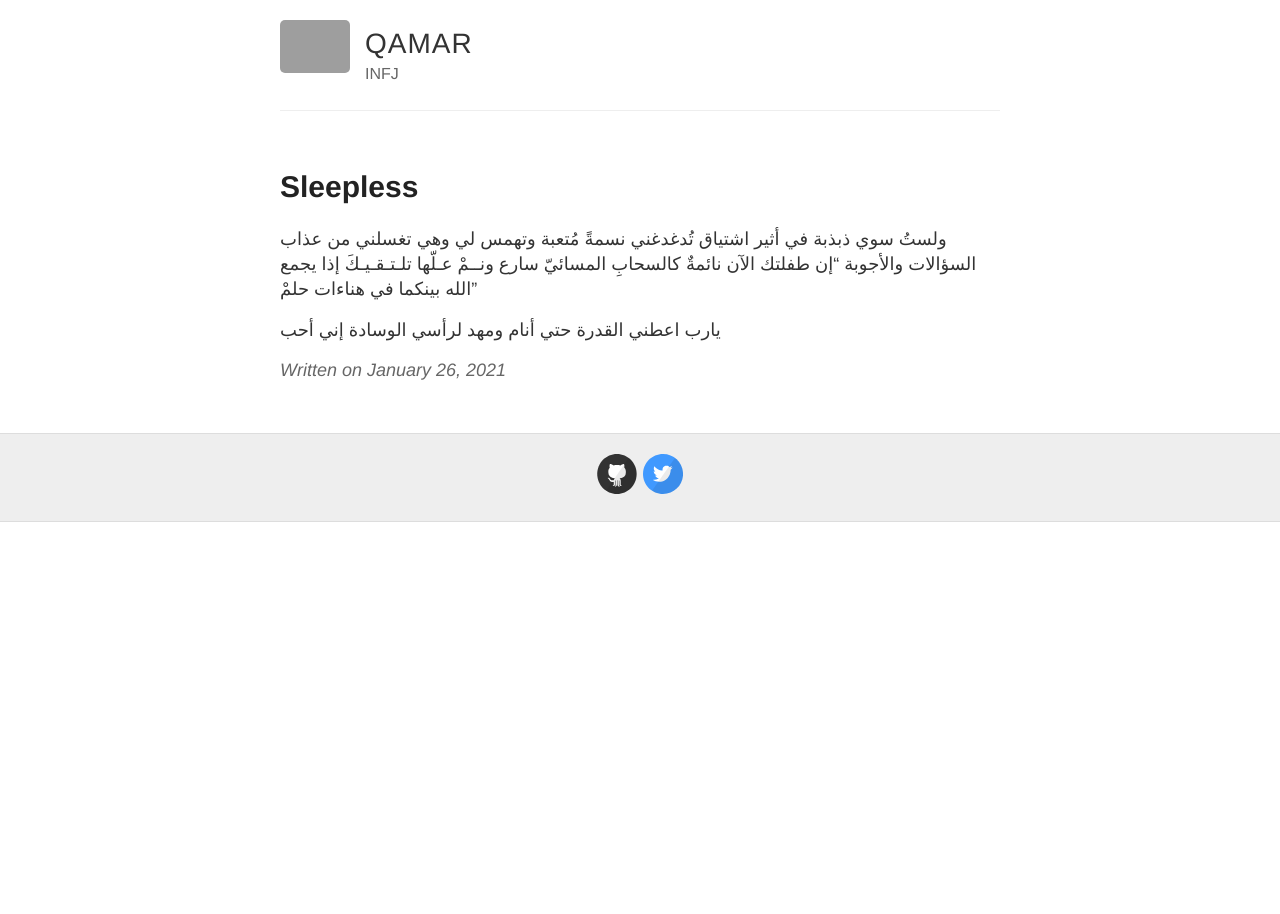
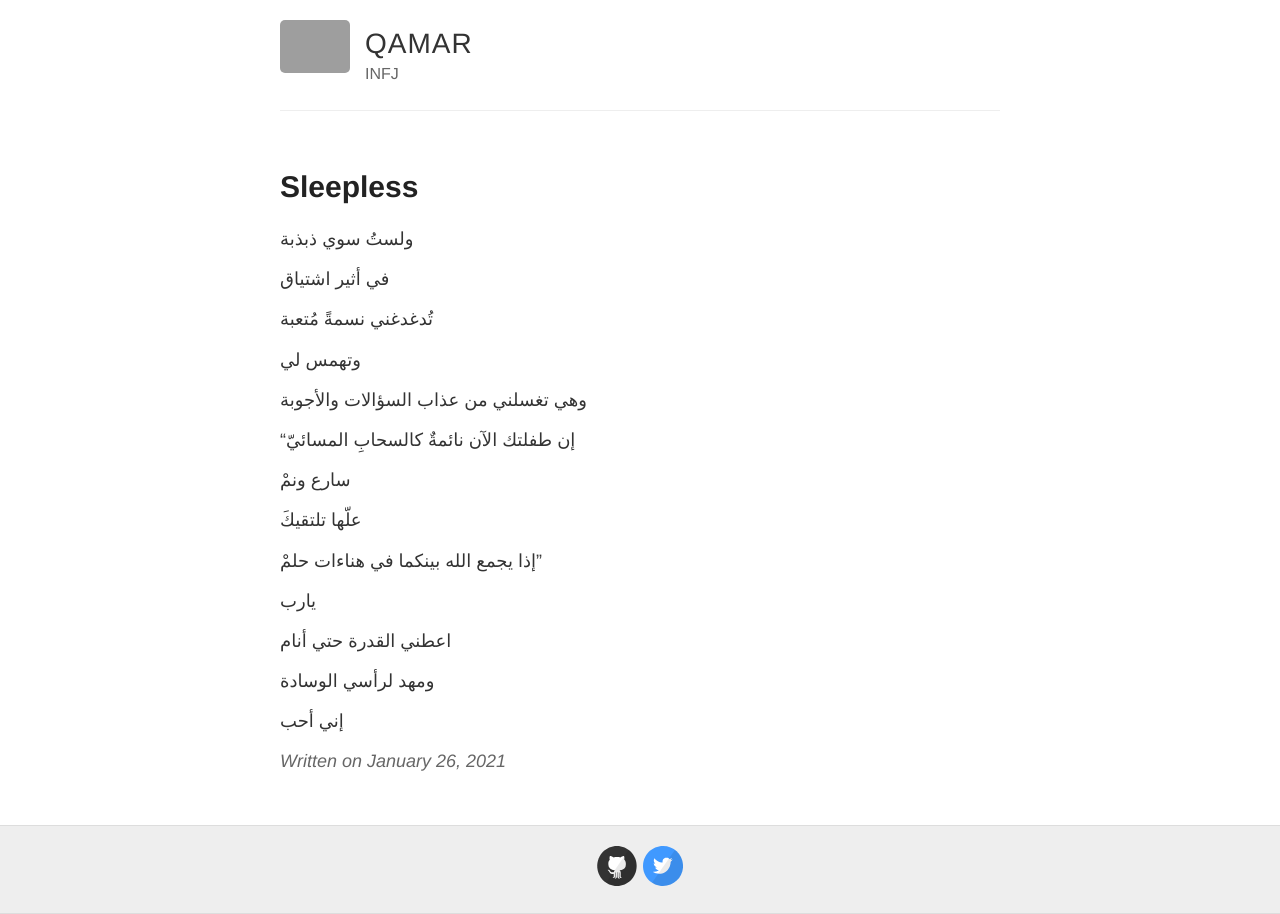
Before and after one commit to aelasr/aelasr.github.io, a Jekyll site: the page built from _posts/2021-01-26-Sleepless.md, in a window 1280 px wide. Built offline with Jekyll 4.4.1, drawn with Linux system fonts in a browser that asks for light colours; grey boxes are pictures that could not be loaded.

Commit message:
Update 2021-01-26-Sleepless.md

```diff
--- a/_posts/2021-01-26-Sleepless.md
+++ b/_posts/2021-01-26-Sleepless.md
@@ -4,13 +4,21 @@ title: Sleepless
 ---
 
 ولستُ سوي ذبذبة
+
 في أثير اشتياق
+
 تُدغدغني نسمةً مُتعبة
+
 وتهمس لي
+
 وهي تغسلني من عذاب السؤالات والأجوبة
+
 "إن طفلتك الآن نائمةٌ كالسحابِ المسائيّ
-سارع ونــمْ
-عـلّها تلـتـقـيـكَ
+
+سارع ونمْ
+
+علّها تلتقيكَ
+
 إذا يجمع الله بينكما في هناءات حلمْ"
 
 
@@ -18,6 +26,9 @@ title: Sleepless
 
 
 يارب
+
 اعطني القدرة حتي أنام
+
 ومهد لرأسي الوسادة
+
 إني أحب
```
